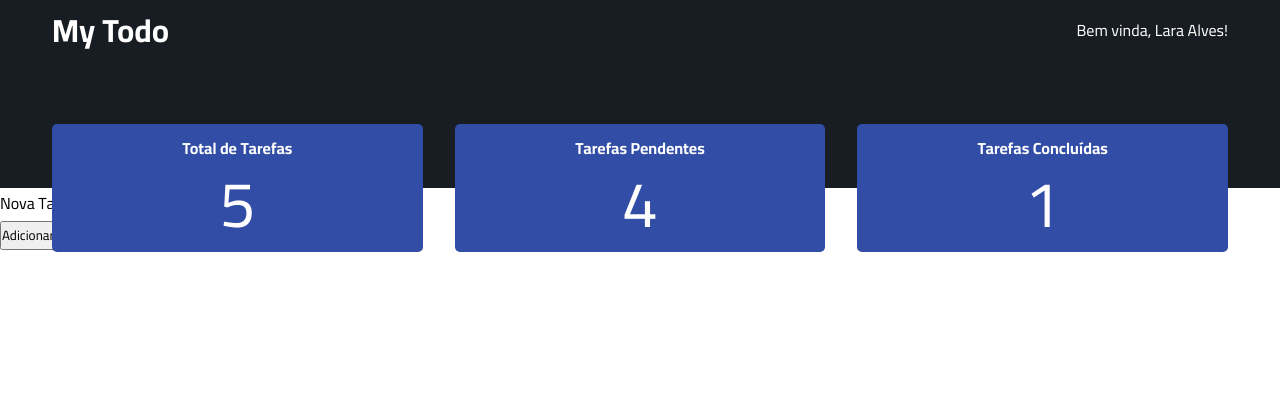
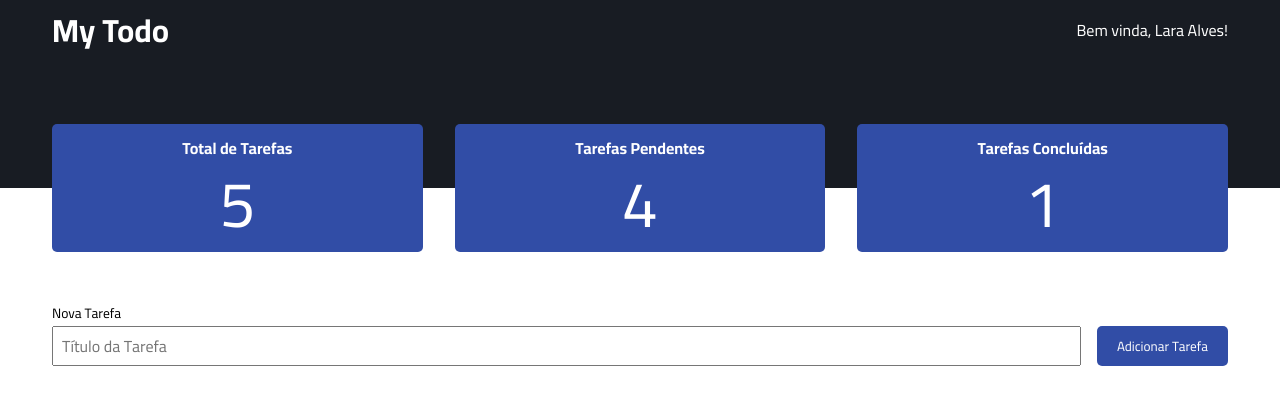
Before and after one commit to laraalvesfreitas/Elas-Tech, a React (Create React App) app in the folder React/todo-list/: page / in a window 1280 px wide. Shown: the top 404 px of the page. Built offline with nearby package versions, Linux system fonts and the light colour scheme; a web font is replaced by a local one.

Commit message:
Lógica de adicionar Task

```diff
--- a/React/todo-list/src/components/Tasks/Tasks.tsx
+++ b/React/todo-list/src/components/Tasks/Tasks.tsx
@@ -1,19 +1,61 @@
-import React from "react"
+import React, { SubmitEvent, useState } from "react"
 import styles from './style.module.scss'
 
+interface Task{
+    title: string;
+    done: boolean;
+    id: number;
+}
+
 export const  Tasks:  React.FC = () => {
+    const [taskTitle, setTaskTitle] = useState('')
+    const [tasks, setTasks] = useState([] as Task [])
+
+// Função disparada quando o usuário está querendo adicionar uma nova tarefa
+    function handleSubmitAddTask(event: SubmitEvent){
+        event.preventDefault()
+        if(taskTitle.length  < 3){
+            alert ('Não é possivel adicionar uma tarefa com menos de 3 caracteres.')
+            return;
+        }
+
+        // Adiciona a tarefa
+        setTasks([
+            ...tasks, // Pega todas as tarefas que já existem e coloca nesse novo valor do estado de tarefas
+            {id:new Date().getTime(), title: taskTitle, done: false},
+        ])
+        setTaskTitle('')
+
+    }
+
     return(
         <section className={styles.container}>
 
-        <form>
+        <form onSubmit={handleSubmitAddTask}>
             <div>
                 <label htmlFor="task-title">Nova Tarefa</label>
-                <input type="text"  id="task-title" placeholder="Título da Tarefa"/>
+                <input value={taskTitle}  onChange={(event) => setTaskTitle(event.target.value)}
+                type="text"
+                id="task-title"
+                placeholder="Título da Tarefa"/>
             </div>
 
-            <button>Adicionar Tarefa</button>
+            <button type="submit">Adicionar Tarefa</button>
 
         </form>
+
+        <ul>
+            {tasks.map(task => {
+                return(
+                    <li key={task.id}>
+                        <input type="checkbox" id={`task-${task.id}`}/>
+                        <label htmlFor={`task-${task.id}`}>{task.title}</label>
+                    </li>
+                )
+            })}
+
+
+        </ul>
 
         </section>
     )
--- a/React/todo-list/src/components/Tasks/style.module.scss
+++ b/React/todo-list/src/components/Tasks/style.module.scss
@@ -1,3 +1,60 @@
 .container{
+    max-width: 1240px;
+    padding: 0 2rem;
+    margin: 7rem auto 0;
 
+    form{
+        display: flex;
+        align-items: flex-end;
+        gap: 1rem;
+
+        div{
+            display:flex;
+            flex-direction: column;
+            width: 100%;
+
+
+            label{
+                font-size: 0.85rem;
+            }
+
+            input{
+                height: 40px;
+                padding: 0 0.5rem;
+                font-size: 1rem;
+            }
+        }
+
+        button{
+            width: 150px;
+            height: 40px;
+            border: none;
+            border-radius: 5px;
+            background-color: #314da6;
+            color: white;
+        }
+
+
+    }
+
+    ul{
+        list-style: none;
+        margin-top: 1rem;
+        padding:0  0.25rem;
+
+        li{
+            display: flex;
+            align-items: center;
+            gap: 0.5rem;
+
+            input{
+                height: 1rem;
+                width: 1rem;
+            }
+
+            label{
+                font-size: 1.1rem;
+            }
+        }
+    }
 }
```
